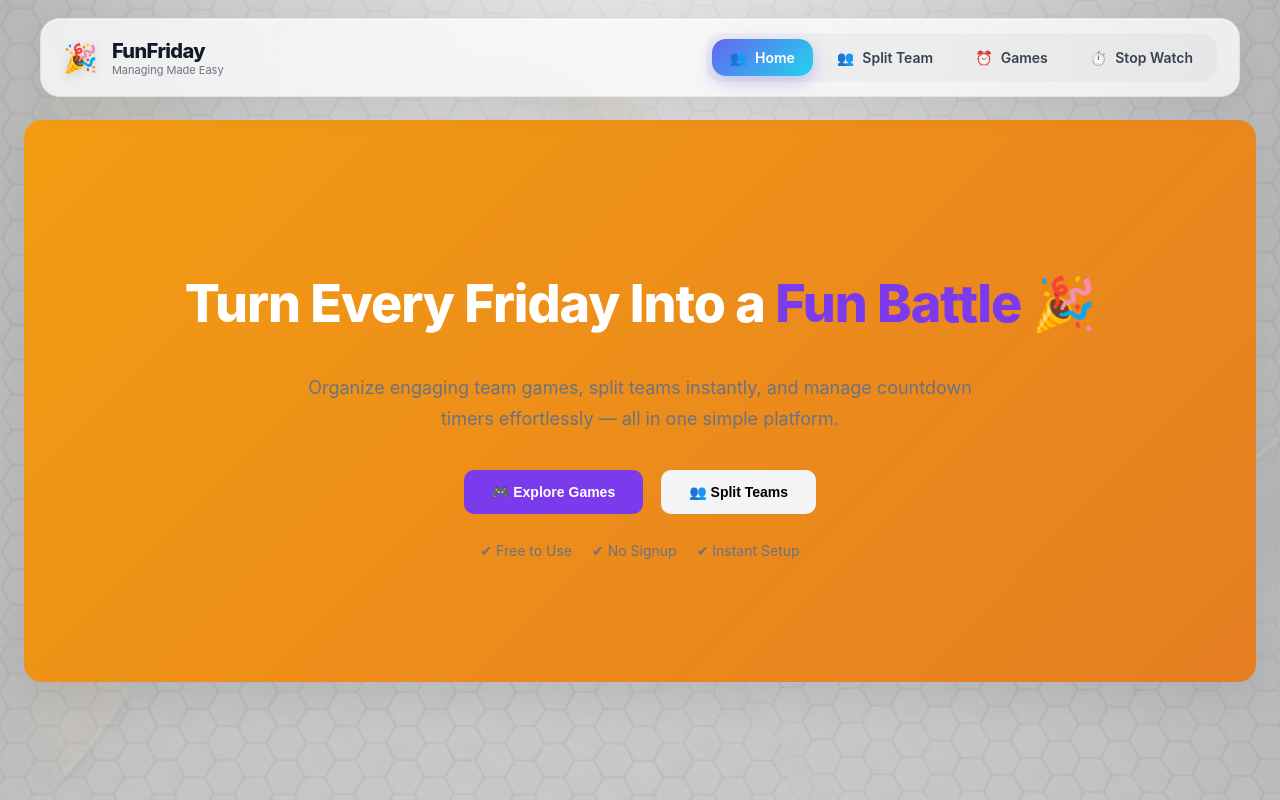
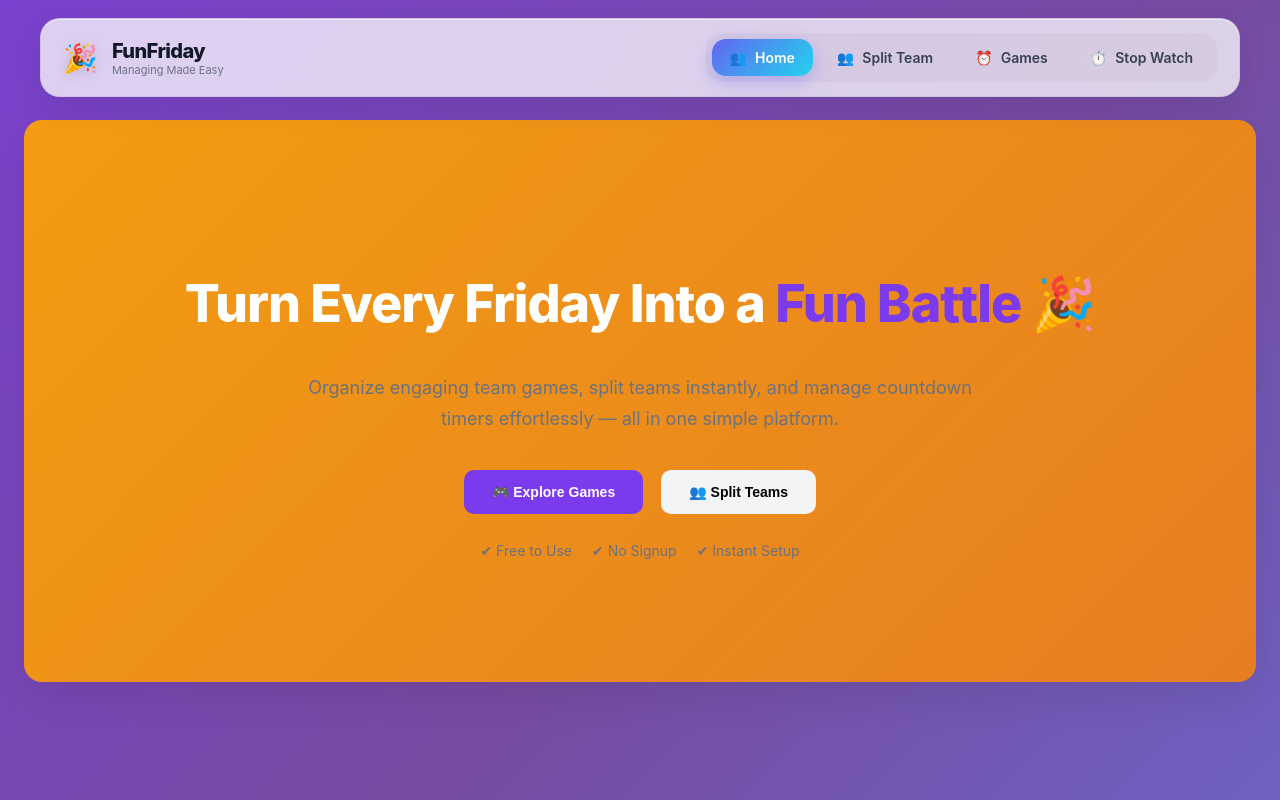
Before and after one commit to ProgramPro7021/FunFriday-Event-handler, a React (Vite) app: page / in a window 1280 px wide. Shown: the top 800 px of the page. Built offline with nearby package versions, Linux system fonts and the light colour scheme.

Commit message:
Update background with modern animated gradient mesh - replaced pattern with smooth purple-blue gradient animation

```diff
--- a/src/App.css
+++ b/src/App.css
@@ -9,11 +9,22 @@
   height: 100%;
   margin: 0;
   font-family: 'Inter', system-ui, -apple-system, BlinkMacSystemFont, sans-serif;
-  background-color: #f8fafc;
-  background-image: url("./assets/patt.png");
-  background-size: cover;
-  background-attachment: fixed;
+  background: linear-gradient(-45deg, #667eea 0%, #764ba2 25%, #7c3aed 50%, #6366f1 75%, #667eea 100%);
+  background-size: 400% 400%;
+  animation: gradientShift 15s ease infinite;
   color: #111827;
+}
+
+@keyframes gradientShift {
+  0% {
+    background-position: 0% 50%;
+  }
+  50% {
+    background-position: 100% 50%;
+  }
+  100% {
+    background-position: 0% 50%;
+  }
 }
 
 /* ==================================================
```
